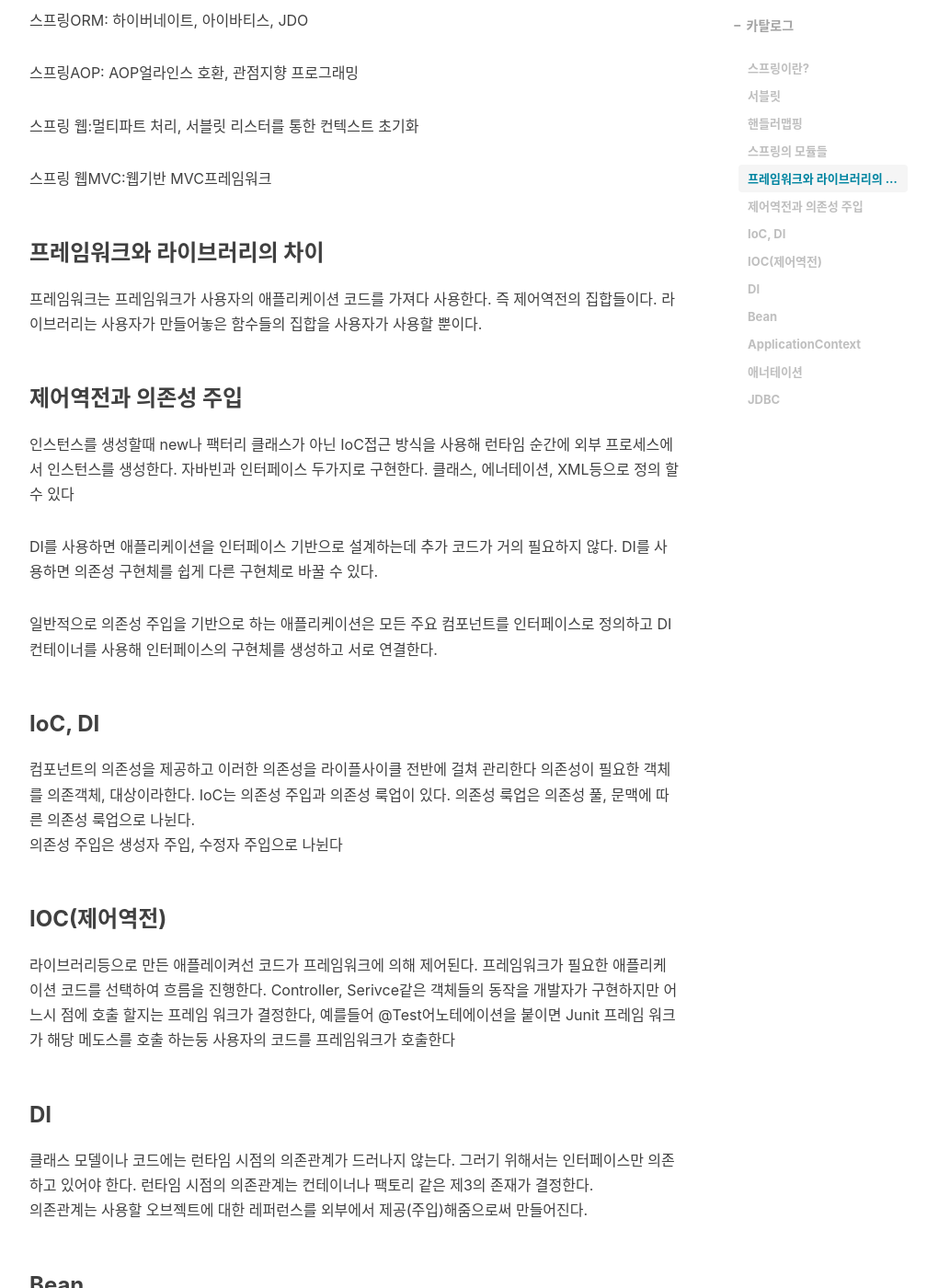
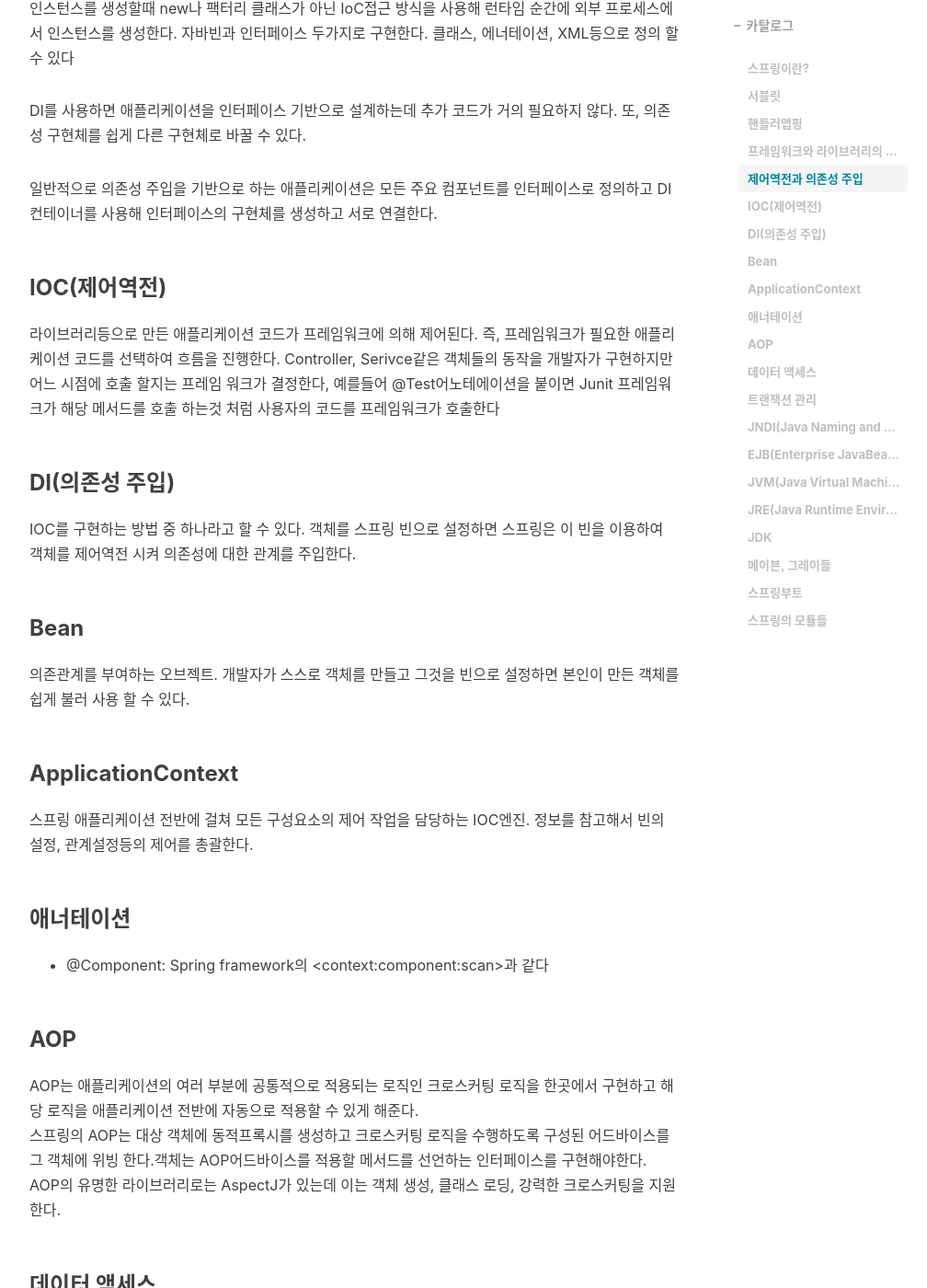
Before and after one commit to H37-J/H37-J.github.io, a Jekyll site: the page built from _posts/spring/2021-09-08-spring(1).markdown, in a window 1280 px wide and 1400 px high, scrolled down 1228 px. Shown: the whole window at 92% size, without its empty margins (233-1241 px from the left). Built offline with Jekyll 4.4.1, drawn with Linux system fonts in a browser that asks for light colours; nearby versions of some CDN libraries; comment, search, counter and statistics services are not loaded; part of the change alters nothing that is shown; some of the changed text lies outside the part shown.

Commit message:
포스팅 업데이트

```diff
--- a/_posts/spring/2021-09-08-spring(1).markdown
+++ b/_posts/spring/2021-09-08-spring(1).markdown
@@ -1,7 +1,7 @@
 ---
 layout:     post
-title:      "스프링의 기본 개념 정리"
-subtitle:   "스프링의 기본 개념"
+title:      "스프링의 기본 개념들 정리"
+subtitle:   "스프링의 기본 개념 단어들 정리"
 author:     "H37-J"
 header-img: "img/post-bg-2015.jpg"
 catalog: true
@@ -11,16 +11,92 @@ tags:
 
 ### 스프링이란?
 
-자바 애플리케이션 개발을 위한 경량 프레임워크
-여기서 경량은 최소한의 영향을 준다는 의미이다
+자바 애플리케이션 개발을 위한 경량 프레임워크 여기서 경량은 최소한의 영향을 준다는 의미이다
 
 ### 서블릿
 
-요청을 분석하고 처리하기 위해 적절한 컨트롤러로 요청을 보내는 것
+요청을 분석하고 처리하기 위해 적절한 컨트롤러로 요청을 보내는 역할을 한다
 
 ### 핸들러맵핑
 
-들어오는 요청을 핸들러에 매핑한다.컨트롤러 클래스 내의 타입이니 메서드 수준에 @RequestMapping을 적용함으로써 HTTP경로와 핸들러를 매핑한 HandlerMapping구현체를 자동으로 등록 해준닾
+들어오는 요청을 핸들러에 매핑한다.컨트롤러 클래스 내의 메서드 내에 @RequestMapping을 적용함으로써 HTTP경로와 핸들러를 매핑한 HandlerMapping구현체를 자동으로 등록 해준다
+
+### 프레임워크와 라이브러리의 차이
+
+프레임워크는 프레임워크가 사용자의 애플리케이션 코드를 가져다 사용한다. 즉 제어역전의 집합들이다.
+라이브러리는 사용자가 만들어놓은 함수들의 집합을 사용자가 사용할 뿐이다.
+
+### 제어역전과 의존성 주입
+
+인스턴스를 생성할때 new나 팩터리 클래스가 아닌 IoC접근 방식을 사용해 런타임 순간에 외부 프로세스에서 인스턴스를 생성한다. 자바빈과 인터페이스 두가지로 구현한다. 클래스, 에너테이션, XML등으로 정의 할 수 있다
+
+DI를 사용하면 애플리케이션을 인터페이스 기반으로 설계하는데 추가 코드가 거의 필요하지 않다. 또, 의존성 구현체를 쉽게 다른 구현체로 바꿀 수 있다.
+
+일반적으로 의존성 주입을 기반으로 하는 애플리케이션은 모든 주요 컴포넌트를 인터페이스로 정의하고 DI컨테이너를 사용해 인터페이스의 구현체를 생성하고 서로 연결한다.
+
+### IOC(제어역전)
+
+라이브러리등으로 만든 애플리케이션 코드가 프레임워크에 의해 제어된다. 즉, 프레임워크가 필요한 애플리케이션 코드를 선택하여 흐름을 진행한다. Controller, Serivce같은 객체들의 동작을 개발자가 구현하지만 어느 시점에 호출 할지는 프레임 워크가 결정한다, 예를들어 @Test어노테에이션을 붙이면 Junit 프레임워크가 해당 메서드를 호출 하는것 처럼 사용자의 코드를 프레임워크가 호출한다
+
+### DI(의존성 주입)
+
+IOC를 구현하는 방법 중 하나라고 할 수 있다. 객체를 스프링 빈으로 설정하면 스프링은 이 빈을 이용하여
+객체를 제어역전 시켜 의존성에 대한 관계를 주입한다.
+
+### Bean
+
+의존관계를 부여하는 오브젝트. 개발자가 스스로 객체를 만들고 그것을 빈으로 설정하면 본인이 만든 객체를 쉽게 불러 사용 할 수 있다.
+
+### ApplicationContext
+
+스프링 애플리케이션 전반에 걸쳐 모든 구성요소의 제어 작업을 담당하는 IOC엔진. 정보를 참고해서 빈의 설정, 관계설정등의 제어를 총괄한다.
+
+### 애너테이션
+
+* @Component: Spring framework의 <context:component:scan>과 같다
+
+### AOP
+
+AOP는 애플리케이션의 여러 부분에 공통적으로 적용되는 로직인 크로스커팅 로직을 한곳에서 구현하고 해당 로직을 애플리케이션 전반에 자동으로 적용할 수 있게 해준다.
+스프링의 AOP는 대상 객체에 동적프록시를 생성하고 크로스커팅 로직을 수행하도록 구성된 어드바이스를 그 객체에 위빙 한다.객체는 AOP어드바이스를 적용할 메서드를 선언하는 인터페이스를 구현해야한다.
+AOP의 유명한 라이브러리로는 AspectJ가 있는데 이는 객체 생성, 클래스 로딩, 강력한 크로스커팅을 지원한다.
+
+### 데이터 액세스
+
+스프링은 JDBC API를 기반으로 단순화한 래퍼 API를 제공해 많은 프로젝트에서 표준 JDBC를 유연하게 사용할 수 있다. 스프링의 데이터 액세스 모듈은 JDBC, 하이버네이트, JDO, JPA등을 제공한다.
+
+### 트랜잭션 관리
+
+스프링의 트랜잭션 추상화 레이어를 사용해 기본 트랜잭션 프로토콜과 리소스 관리자를 쉽게 변경 할 수 있다.
+
+### JNDI(Java Naming and Directory Interface)
+
+디렉터리 서비스에서 제공하는 데이터 및 객체를 발견하고 참고하기 위한 자바 API이다. web.xml등에 WAS의 데이터베이스 정보를 설정하너가 하는것 등등
+
+### EJB(Enterprise JavaBeans)
+
+기업환경의 시스템을 구현하기위한 서버측 컴포넌트 모델
+비즈니스 로직을 구현한다.
+
+### JVM(Java Virtual Machine)
+
+자바 바이트 코드가 실행될 수 있는 실행 환경을 제공
+
+### JRE(Java Runtime Environment)
+
+JVM의 실제 구현체. JVM구동시 필요한 라이브러리와 다른 파일들이 포함되어 있다.
+
+### JDK
+
+JRE, 메뉴얼 문서 및 자바 도구들을 담고 있다
+
+### 메이븐, 그레이들
+
+스프링 의존성 관리도구로 스프링에 필요한 라이브러리를 다운 받고 관리한다.
+
+### 스프링부트
+
+스프링의 모든 설정을 간편화 해준다. XML기반을 없애준다. 버전관리를 쉽게 해준다
 
 ### 스프링의 모듈들
 
@@ -38,51 +114,3 @@ tags:
 스프링 웹:멀티파트 처리, 서블릿 리스터를 통한 컨텍스트 초기화
 
 스프링 웹MVC:웹기반 MVC프레임워크
-
-### 프레임워크와 라이브러리의 차이
-
-프레임워크는 프레임워크가 사용자의 애플리케이션 코드를 가져다 사용한다. 즉 제어역전의 집합들이다.
-라이브러리는 사용자가 만들어놓은 함수들의 집합을 사용자가 사용할 뿐이다.
-
-### 제어역전과 의존성 주입
-
-인스턴스를 생성할때 new나 팩터리 클래스가 아닌 IoC접근 방식을 사용해 런타임 순간에 외부 프로세스에서 인스턴스를 생성한다. 자바빈과 인터페이스 두가지로 구현한다. 클래스, 에너테이션, XML등으로 정의 할 수 있다
-
-DI를 사용하면 애플리케이션을 인터페이스 기반으로 설계하는데 추가 코드가 거의 필요하지 않다. DI를 사용하면 의존성 구현체를 쉽게 다른 구현체로 바꿀 수 있다.
-
-일반적으로 의존성 주입을 기반으로 하는 애플리케이션은 모든 주요 컴포넌트를 인터페이스로 정의하고 DI컨테이너를 사용해 인터페이스의 구현체를 생성하고 서로 연결한다.
-
-### IoC, DI
-
-컴포넌트의 의존성을 제공하고 이러한 의존성을 라이플사이클 전반에 걸쳐 관리한다
-의존성이 필요한 객체를 의존객체, 대상이라한다.
-IoC는 의존성 주입과 의존성 룩업이 있다.
-의존성 룩업은 의존성 풀, 문맥에 따른 의존성 룩업으로 나뉜다.
-의존성 주입은 생성자 주입, 수정자 주입으로 나뉜다
-
-### IOC(제어역전)
-
-라이브러리등으로 만든 애플레이켜선 코드가 프레임워크에 의해 제어된다. 프레임워크가 필요한 애플리케이션 코드를 선택하여 흐름을 진행한다. Controller, Serivce같은 객체들의 동작을 개발자가 구현하지만 어느시 점에 호출 할지는 프레임 워크가 결정한다, 예를들어 @Test어노테에이션을 붙이면 Junit 프레임 워크가 해당 메도스를 호출 하는둥 사용자의 코드를 프레임워크가 호출한다
-
-### DI
-
-클래스 모델이나 코드에는 런타임 시점의 의존관계가 드러나지 않는다. 그러기 위해서는 인터페이스만 의존하고 있어야 한다. 런타임 시점의 의존관계는 컨테이너나 팩토리 같은 제3의 존재가 결정한다.
-의존관계는 사용할 오브젝트에 대한 레퍼런스를 외부에서 제공(주입)해줌으로써 만들어진다.
-
-### Bean
-
-의존관계를 부여하는 오브젝트 자신이 스스로 객체를 만들고 그것을 빈으로 설정하면 자신이 만든 객체를 쉽게 불러 사용 할 수 있다.
-
-### ApplicationContext
-
-스프링 애플리케이션 전반에 걸쳐 모든 구성요소의 제어 작업을 담당하는 IOC엔진. 정보를 참고해서 빈의 설정, 관계설정등의 제어를 총괄한다.
-
-### 애너테이션
-
-* @Component: Spring framework <context:component:scan>과 같다
-
-### JDBC
-
-* 테이블에 있는 데이터가 매핑되는 클래스를 엔티티라고도 한다.
-* JDBC Template는 JDBC의 하드코딩을 줄여준다.
-* JDBC 와 자바 객체 ORM의 간격을 줄여주는것이 JPA이다.
--- /dev/null
+++ b/_posts/spring/2021-09-08-spring-batch.markdown
@@ -0,0 +1,32 @@
+---
+layout:     post
+title:      "배치에 대한 정리"
+subtitle:   "스프링 배치에 대하여 "
+date:       2021-09-08 13:00:00
+author:     "H37-J"
+header-img: "img/post-bg-2015.jpg"
+catalog: true
+tags:
+    - Spring
+---
+
+### 스프링 배치
+
+가볍고 유연하며 개발자가 최소한의 노력만으로 강력한 배치 애플리케이션을 만들 수 있도록 설계되었다
+다양한 기술로 구현된 많은 컴포넌트를 제공하며 제공된 컴포넌트만 사용해도 대부분의 배치 애플리케이션을 구축할 수 있다. 주로 일일 송장 생성, 급여 시스템, 데이터 추출, 변환, 적재 프로세스등이 있다.
+
+### 처리과정
+
+job은 하나 이상의 step을 포함한다. 각 스텝은 사용자가 직접 장성한 tasklet구현체를 사용하거나 청크기반 처리에 참여하는 방식으로 단일 작업을 수행한다.청크 기반 처리에 스텝은 ItemReader를 사용해 특정 형태의 데이터를 읽고 필요에 따라 ItemProcessor를 사용해 데이터를 원하는 대로 반환하며 마지막으로 itemWriter를 사용해 데이터를 기록한다. 스텝은 청크 크기(트랜잭션 당 처리할 데이터의 양), 다중 스레드 여부, 건너뛰기 제한 건수등을 구성하는 다양한 애트리뷰트를 갖고있다. 리스너는 스텝의 라이플 사이클뿐만 아니라 잡의 라이플사이클 중에 발생한 다양한 이벤트를 받을 수 있다. 예를 들어 청크 기반 처리시에 스텝의 시작전이나 스텝이 끝났을 때 이벤트를 받을 수 있다
+
+### 다중 스레드 스텝
+
+스텝을 다중 스레드로 만든다. 사용자가 원하는 TaskExecutor 인스턴스를 스텝 구성해 추가하기만 하면, 청크 기반 처리 환경에서 아이템의 각 청크가 독립적인 개별 실행 스레드내에서 처리된다.
+
+### 병렬 스텝
+
+두 개의 큰 파일이 읽어야 할 때, 이러한 파일들을 읽는데 서로 영향을 주지 않는다면 순서대로 스텝을 처리할 필요가 없다. 이럴때 병렬적으로 처리할수 있도록 스프링 배치 기능을 사용 할 수 있다.
+
+### 원격 청킹
+
+스텝을 많은 워커에 원격으로 작업을 분배시키고 AMQP나 JMS와 같은 내구성 있는 미들웨어를 이용하여 통신할 수 있게 한다.일반적으로 원격 청킹은 프로세스 내에서 데이터 읽기 병목이 없는 상황에서 청크 데이터를 쓰거나 선택적으로 처리를 하는데 데이터 청크는 슬레이브 노드가 가져가 처리할 수 있도록 미들웨어를 통해 전송되며, 슬레이브 노드는 해당 청크의 처리 상태를 마스터에게 다시 전달한다.
```
